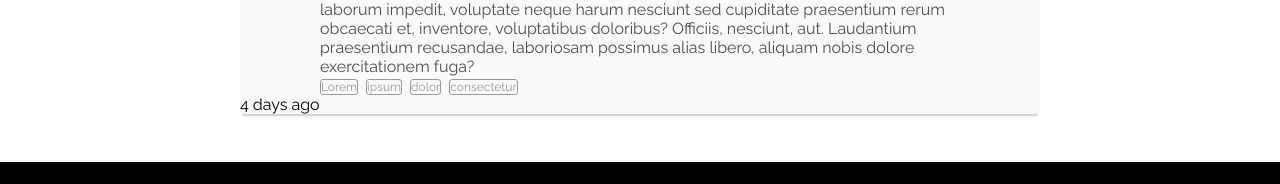
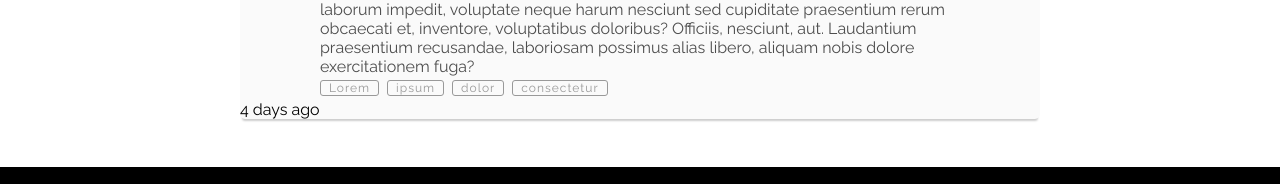
Before and after one commit to EvgenTechnoGen/practice-site, a plain HTML site: page blog.html in a window 1280 px wide. Shown: the part 547-731 px from the top of the page. Drawn offline with Linux system fonts and the light colour scheme; a script that the page names is missing.

Commit message:
Update style.css

```diff
--- a/css/style.css
+++ b/css/style.css
@@ -203,6 +203,11 @@ footer nav a:hover {
   border-radius: 3px;
   color: #999999;
   font-size: .75rem;
+  height: 1.5rem;
+  line-height: 1.5rem;
+  letter-spacing: 1px; /* Отступы между буквами */
+  padding: 0 .5rem;
+  text-align: center;
 
 @media screen and (max-width: 768px) {
   .topnav a:not(:first-child) {
```
